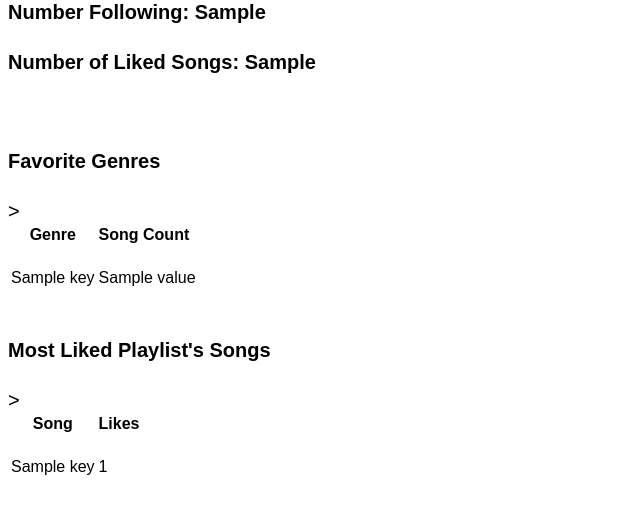
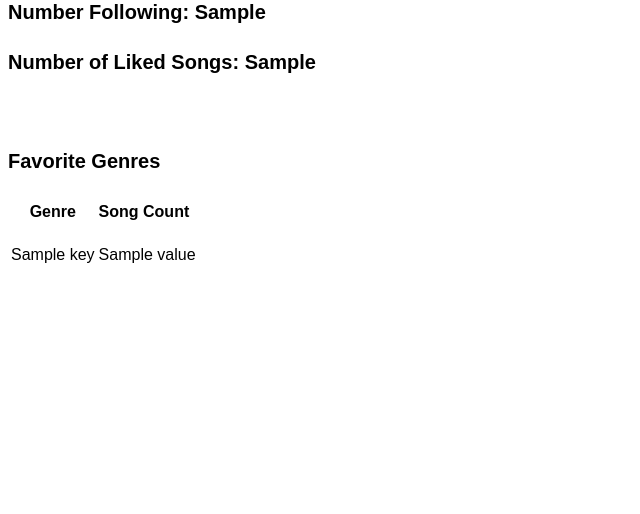
Before and after one commit to hegrace0101/cs4111-spotify, a Flask app: template templates/profile.html in a window 1280 px wide. Shown: the part 245-759 px from the top of the page, without its empty margins (0-640 px from the left). Run offline with Flask 2, Linux system fonts and the light colour scheme; the template is opened without the code that fills it: most values are stand-ins (such as "Sample title", 1, 10 or a date in 2020); parts of the project's set-up code (start-up, migrations or seed data) failed here and were passed over.

Commit message:
updated README and fixed profile bugs

```diff
--- a/server.py
+++ b/server.py
@@ -495,17 +495,7 @@ def profile():
 
   genre2 = {genre[i]: scount[i] for i in range(len(genre))}
 
-  cursor = g.conn.execute('SELECT * FROM (SELECT song, (CASE WHEN count IS NULL THEN 0 ELSE count END) AS likes FROM ((SELECT song.song_id, title AS song FROM (SELECT collection_idFROM ((SELECT member_idFROM member WHERE name = (%s)) AS T1 NATURAL JOIN l_creates_p NATURAL JOIN playlist) WHERE num_followers IN (SELECT MAX(num_followers) as max FROM (SELECT member_id FROM member WHERE name = (%s)) AS T2 NATURAL JOIN l_creates_p NATURAL JOIN playlist)) AS T3 NATURAL JOIN s_in_p JOIN song ON song.song_id = s_in_p.song_id) AS T3 LEFT OUTER JOIN (SELECT song_id, count(song_id) AS count FROM likes GROUP BY song_id) AS T4 ON T3.song_id = T4.song_id)) AS T5 ORDER BY likes DESC;', name)
-  song = []
-  likes = []
-  for result in cursor:
-    song.append(result[0])
-    likes.append(result[1])
-  cursor.close
-
-  liked = {song[i]: likes[i] for i in range(len(song))}
-
-  return render_template("profile.html", profile = profile, count1 = count1, count2 = count2, count3 = count3, genre = genre2, likes = likes)
+  return render_template("profile.html", profile = profile, count1 = count1, count2 = count2, count3 = count3, genre = genre2)
 
 @app.route('/queue', methods=['GET'])
 def queue():
--- a/templates/profile.html
+++ b/templates/profile.html
@@ -35,36 +35,18 @@
 	<br>
 
 	<h4>Favorite Genres</h4>
-
 	<table>
 		<tr>
 			<th> <h4>Genre</h4> </th>
-			<td> <h4>Song Count</h4> </td>
+				<td> <h4>Song Count</h4> </td>
 		</tr>
 		{% for key, value in genre.items() %}
 		   <tr>
-				<td> {{ key }} </td>>
-				<td> {{ value }} </td>
+				<td> {{ key }} </td>
+				<td>{{ value }}</td>
 		   </tr>
 		{% endfor %}
 	</table>
-
-	<br>
-
-	<h4>Most Liked Playlist's Songs</h4>
-
-    <table>
-        <tr>
-            <th> <h4>Song</h4> </th>
-            <td> <h4>Likes</h4> </td>
-        </tr>
-        {% for key, value in likes.items() %}
-           <tr>
-                <td> {{ key }} </td>>
-                <td> {{ value[0] }} </td>
-           </tr>
-        {% endfor %}
-    </table>
 
 
 </body>
```
Also changed, not shown: README.txt.
